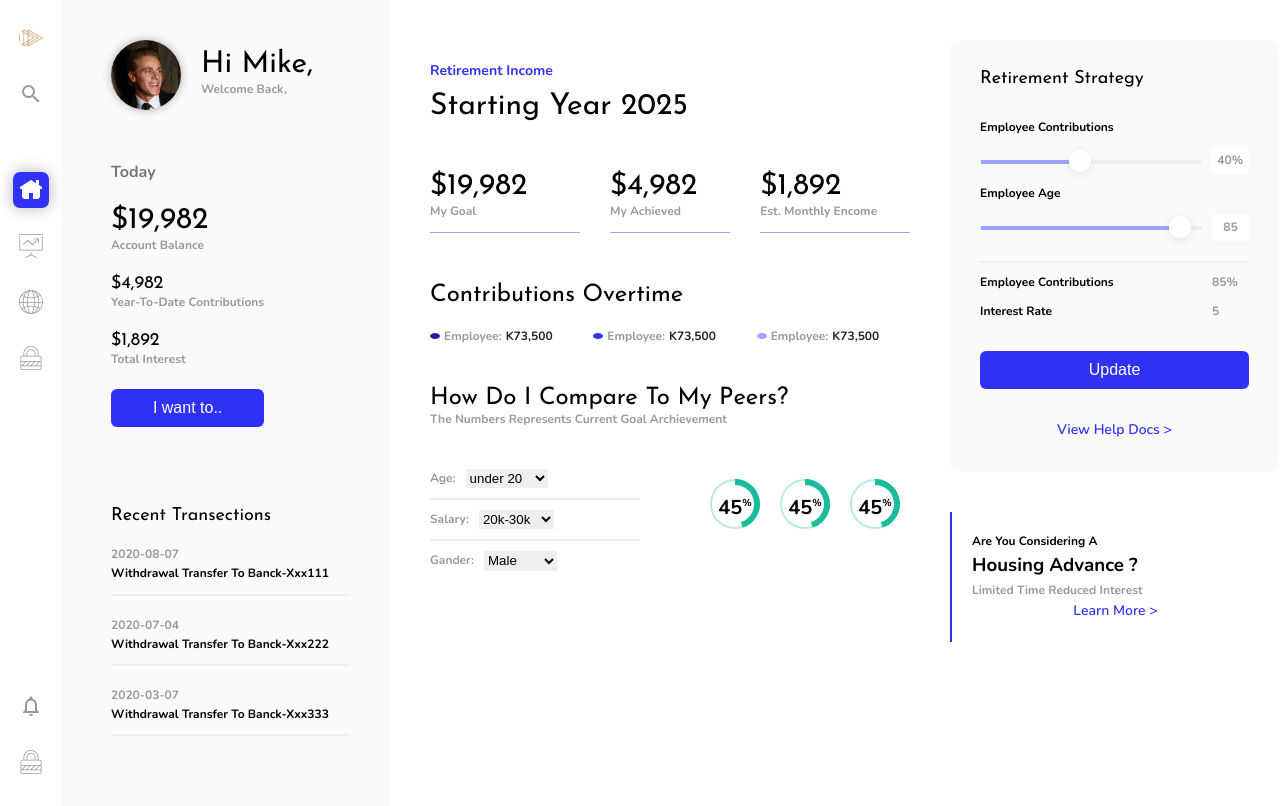
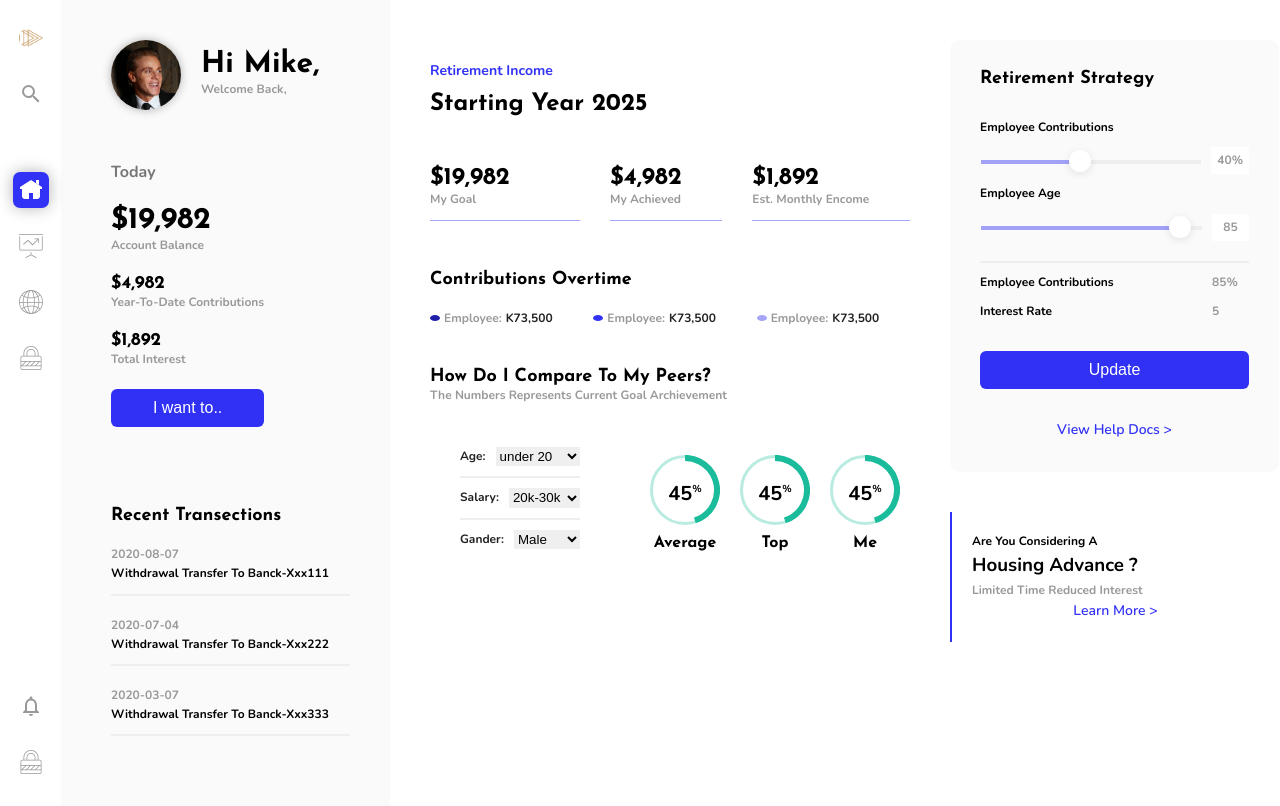
Before and after one commit to Er-Rahul-Tiwari/newDashboard, a PHP site: page / in a window 1280 px wide. Run offline with PHP 8.4, Linux system fonts and the light colour scheme.

Commit message:
commit progress bar

```diff
--- a/css/style.css
+++ b/css/style.css
@@ -30,7 +30,7 @@
 
 .heading-1, .heading-2, .heading-3, .heading-4 {
   font-family: "Josefin Sans", sans-serif;
-  font-weight: 400;
+  font-weight: 700;
   line-height: 1;
   text-transform: capitalize; }
 
@@ -194,7 +194,7 @@ body {
   box-shadow: 0 0.2rem 0.8rem rgba(0, 0, 0, 0.1); }
 
 .set-size {
-  font-size: 5rem; }
+  font-size: 7rem; }
 
 .charts-container:after {
   clear: both;
@@ -240,7 +240,7 @@ body {
   position: absolute;
   right: 0.4em;
   text-align: center;
-  top: -.4rem; }
+  top: .6rem; }
 
 .pie-wrapper .label .smaller {
   color: bolder;
@@ -482,11 +482,13 @@ body {
 .home__graph-2 {
   display: grid;
   grid-template-columns: repeat(2, 1fr);
-  grid-column-gap: 6rem; }
+  grid-column-gap: 3rem;
+  align-items: center;
+  justify-items: center; }
 
 .home__graph-3 {
   display: grid;
-  grid-template-columns: min-content 1fr 1fr;
+  grid-template-columns: min-content 1fr;
   grid-column-gap: 1rem; }
 
 .home__select {
@@ -502,6 +504,11 @@ body {
 .home__circle-box {
   display: grid;
   grid-template-columns: repeat(3, 1fr); }
+
+.home__circle {
+  display: grid;
+  align-items: center;
+  justify-items: center; }
 
 .sidebars {
   grid-column: col-end 6 / full-end; }
--- a/index.html
+++ b/index.html
@@ -135,30 +135,30 @@
     <div class='homes'>
         <div class='home__heading'>
             <p class="home__subHeading">Retirement Income</p>
-            <h1 class='heading-1'>Starting year 2025</h1>
+            <h2 class='heading-2'>Starting year 2025</h2>
         </div>
 
         <div class='home__items'>
             <div class='home__balance'>
-                <h1 class='heading-1'>$19,982</h1>
+                <h2 class='heading-2'>$19,982</h2>
                 <p class='para'>My Goal</p>
                 <div class='home__underline'></div>
             </div>
             <div class='home__box'>
                 <div class='home__balance'>
-                    <h1 class='heading-1'>$4,982</h1>
+                    <h2 class='heading-2'>$4,982</h2>
                     <p class='para'>My Achieved</p>
                     <div class='home__underline'></div>
                 </div>
                 <div class='home__interest'>
-                    <h1 class='heading-1'>$1,892</h1>
+                    <h2 class='heading-2'>$1,892</h2>
                     <p class='para'>Est. Monthly Encome</p>
                     <div class='home__underline'></div>
                 </div>
             </div>
         </div>
 
-        <h2 class='heading-2 mb-medium'>contributions overtime</h2>
+        <h3 class='heading-3 mb-medium'>contributions overtime</h3>
         <div class='home__graph'>
             <div class='home__items-2'>
                 <div class='home__items-3'>
@@ -183,12 +183,12 @@
             </div>
         </div>
 
-        <h2 class="heading-2 mt-large">How do I compare to my peers?</h2>
+        <h2 class="heading-3 mt-large">How do I compare to my peers?</h2>
         <p class='para'>The numbers represents current goal archievement</p>
         <div class='home__graph-2 mt-large'>
             <div class='home__select'>
                 <div class="home__graph-3">
-                    <p class='para'>Age:</p>
+                    <p class='para black'>Age:</p>
                     <select class='home__option'>
                         <option>under 20</option>
                         <option value="under30">under 30</option>
@@ -199,7 +199,7 @@
                 <div class='border__bottom'></div>
                 <div class="home__graph-3 mt-small">
 
-                    <p class='para'>Salary:</p>
+                    <p class='para black'>Salary:</p>
                     <select class='home__option'>
                         <option>20k-30k</option>
                         <option value="under30">40k-50k</option>
@@ -212,7 +212,7 @@
 
                 <div class="home__graph-3 mt-small">
 
-                    <p class='para'>Gander:</p>
+                    <p class='para black'>Gander:</p>
                     <select class='home__option'>
                         <option>Male</option>
                         <option value="under40">Femate</option>
@@ -234,6 +234,7 @@
                         </div>
 
                     </div>
+                    <h4 class='heading-4'>Average</h4>
                 </div>
                 <div class='home__circle'>
                     <div class="set-size charts-container">
@@ -247,6 +248,7 @@
                         </div>
 
                     </div>
+                    <h4 class='heading-4'>Top</h4>
                 </div>
                 <div class='home__circle'>
                     <div class="set-size charts-container">
@@ -260,6 +262,8 @@
                         </div>
 
                     </div>
+
+                    <h4 class='heading-4'>Me</h4>
                 </div>
             </div>
         </div>
--- a/sass/_home.scss
+++ b/sass/_home.scss
@@ -69,11 +69,13 @@
     &__graph-2 {
         display: grid;
         grid-template-columns: repeat(2,1fr);
-        grid-column-gap: 6rem;
+        grid-column-gap: 3rem;
+        align-items: center;
+        justify-items: center;
     }
     &__graph-3{
         display: grid;
-        grid-template-columns: min-content 1fr 1fr;
+        grid-template-columns: min-content 1fr ;
         grid-column-gap: 1rem;
     }
     &__select {
@@ -92,4 +94,9 @@
         display: grid;
         grid-template-columns: repeat(3, 1fr);
     }
+    &__circle{
+        display: grid;
+        align-items: center;
+        justify-items: center;
+    }
 }
--- a/sass/_progressBar.scss
+++ b/sass/_progressBar.scss
@@ -51,7 +51,7 @@
 
 // CIRCLE PROGRESS BAR
 .set-size {
-    font-size: 5rem;
+    font-size: 7rem;
 }
 
 .charts-container:after {
@@ -89,9 +89,7 @@
     top: 0;
 }
 .pie-wrapper .label {
-    // background: $color-blue-light;
     border-radius: 50%;
-    // bottom: 0.03rem;
     color: #ecf0f1;
     cursor: default;
     display: block;
@@ -101,7 +99,7 @@
     position: absolute;
     right: 0.4em;
     text-align: center;
-    top: -.4rem;
+    top: .6rem;
 }
 .pie-wrapper .label .smaller {
     color: bolder;
@@ -119,9 +117,6 @@
     font-weight: bolder;
     color: $color-black;
 }
-// .pie-wrapper.progress-45 .pie .half-circle {
-//     border-color: #1abc9c;
-// }
 .pie-wrapper.progress-45 .pie .left-side {
     transform: rotate(162deg);
 }
--- a/sass/_typography.scss
+++ b/sass/_typography.scss
@@ -76,7 +76,7 @@ $bp-small: 37.5em;
 // HEADING
 %heading {
     font-family: $font-secondary;
-    font-weight: 400;
+    font-weight: 700;
     line-height: 1;
     text-transform: capitalize;
 }
```
